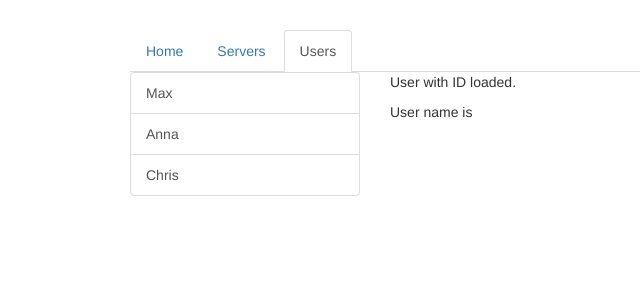
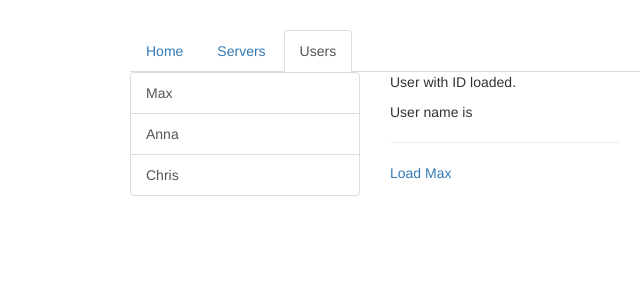
Before and after one commit to manoj1995madushanka/angular-routing, an Angular app: page /users in a window 1280 px wide. Shown: the top 300 px of the page, without its empty margins (135-775 px from the left). Built offline with nearby package versions, Linux system fonts and the light colour scheme.

Commit message:
access router parameters reactively

```diff
--- a/src/app/users/user/user.component.html
+++ b/src/app/users/user/user.component.html
@@ -1,2 +1,4 @@
 <p>User with ID {{user.id}} loaded.</p>
 <p>User name is {{user.name}}</p>
+<hr>
+<a [routerLink]="['/users',10,'Max']">Load Max</a>
--- a/src/app/users/user/user.component.ts
+++ b/src/app/users/user/user.component.ts
@@ -1,5 +1,5 @@
 import {Component, OnInit} from '@angular/core';
-import {ActivatedRoute} from '@angular/router';
+import {ActivatedRoute, Params} from '@angular/router';
 
 @Component({
   selector: 'app-user',
@@ -17,6 +17,13 @@
       id: this.route.snapshot.params['id'],
       name: this.route.snapshot.params['name']
     };
+    /** this will get route parameter reactively this will help when we use <a> tag*/
+    this.route.params.subscribe(
+      (params: Params) => {
+        this.user.id = params['id'];
+        this.user.name = params['name'];
+      }
+    );
   }
 
 }
```
